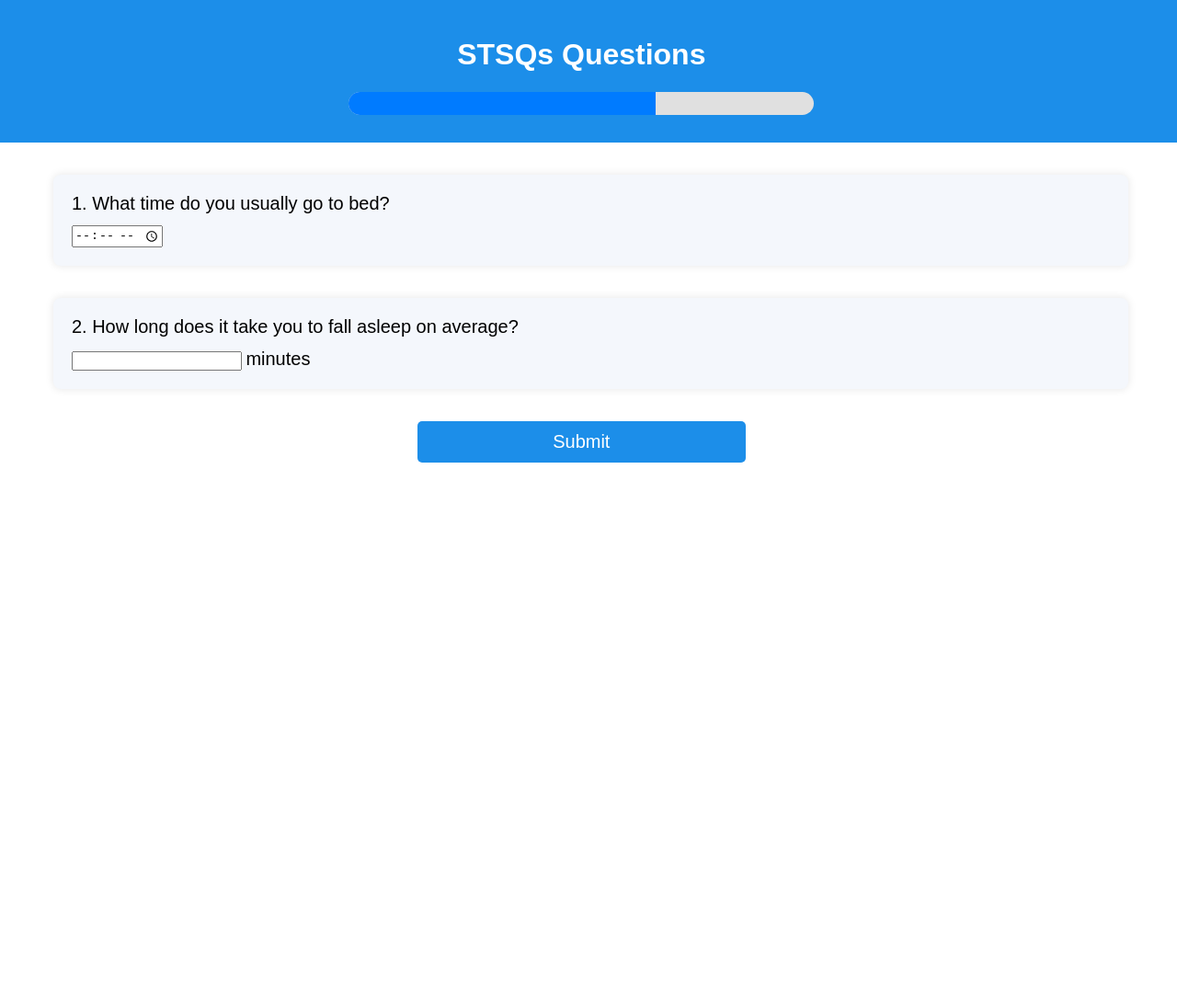
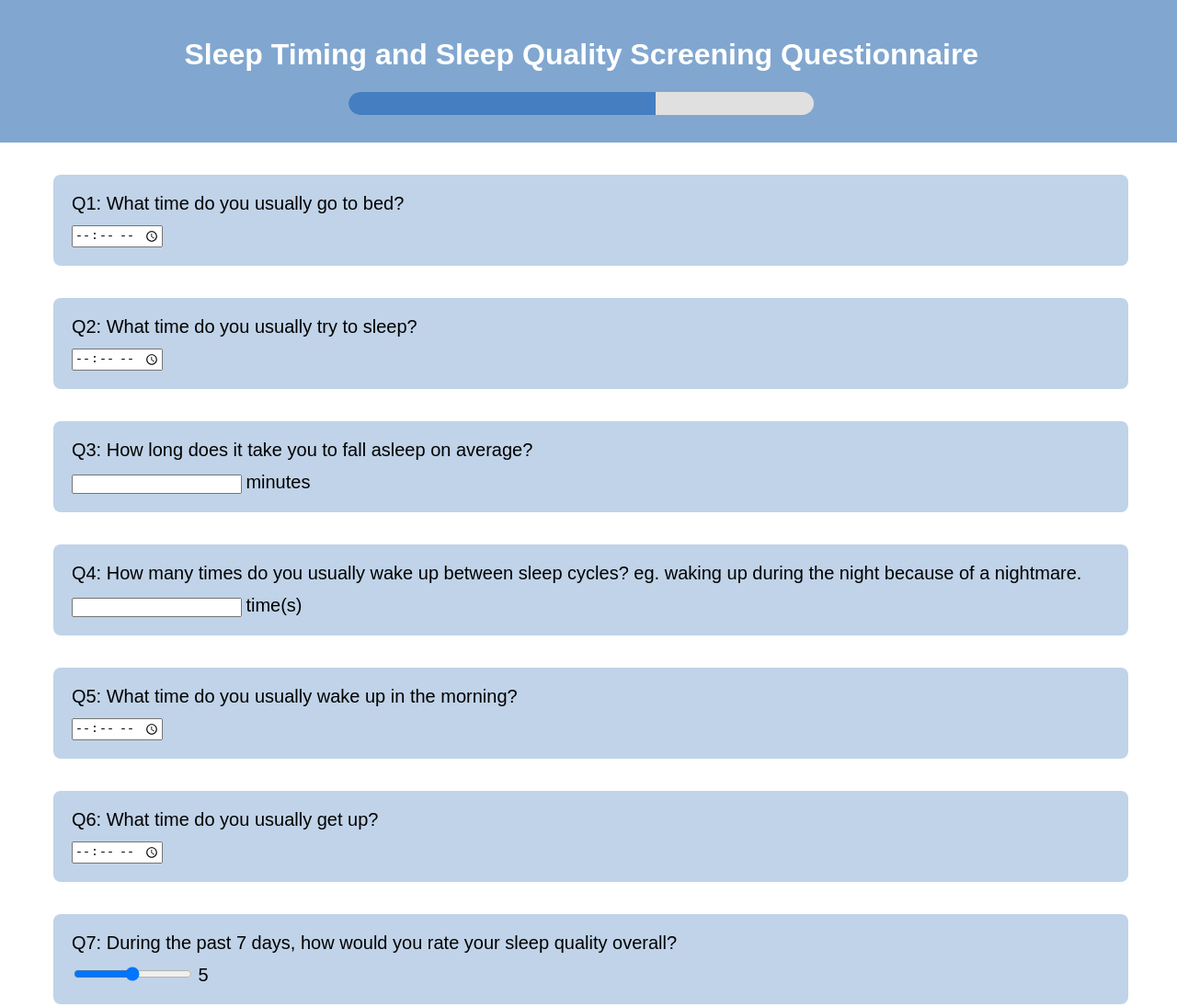
Before and after one commit to Chhoungchhav/Depression-Test, a plain HTML site: page page2.html in a window 1280 px wide. Shown: the top 1095 px of the page at 92% size. Before the commit the page ends 800 px from the top, so only its background shows below. Drawn offline with Linux system fonts and the light colour scheme.

Commit message:
Add files via upload

```diff
--- a/page2.html
+++ b/page2.html
@@ -8,7 +8,7 @@
 </head>
 <body>
     <header>
-        <h1>STSQs Questions</h1>
+        <h1>Sleep Timing and Sleep Quality Screening Questionnaire</h1>
         <div class="progress-bar">
             <div class="progress-2"></div>
         </div>
@@ -16,14 +16,41 @@
     <form id="surveyForm2" action="result.html" method="GET" onsubmit="return calculateFinalScore()">
 
         <div class="container">
-            <p>1. What time do you usually go to bed?</p>
-            <input type="time" name="q3" required>
+            <p>Q1: What time do you usually go to bed?</p>
+            <input type="time" name="q1" required>
         </div>
 
         <div class="container">
-            <p>2. How long does it take you to fall asleep on average?</p>
-            <input type="number" name="q2" min="0" step="1" required>
+            <p>Q2: What time do you usually try to sleep?</p>
+            <input type="time" name="q2" required>
+        </div>
+
+        <div class="container">
+            <p>Q3: How long does it take you to fall asleep on average?</p>
+            <input type="number" name="q3" min="0" step="1" required>
             <span>minutes</span>
+        </div>
+
+        <div class="container">
+            <p>Q4:  How many times do you usually wake up between sleep cycles? eg. waking up during the night because of a nightmare.</p>
+            <input type="number" name="q4" min="0" step="1" required>
+            <span>time(s)</span>
+        </div>
+
+        <div class="container">
+            <p>Q5:  What time do you usually wake up in the morning?</p>
+            <input type="time" name="q5" required>
+        </div>
+
+        <div class="container">
+            <p>Q6:  What time do you usually get up?</p>
+            <input type="time" name="q6" required>
+        </div>
+
+        <div class="container">
+            <p>Q7:  During the past 7 days, how would you rate your sleep quality overall?</p>
+            <input type="range" name="q7" min="0" max="10" step="1">
+            <span id="satisfactionValue">5</span>
         </div>
         <button type="submit">Submit</button>
     </form>
--- a/styles.css
+++ b/styles.css
@@ -11,7 +11,7 @@ body {
 }
 
 header {
-    background-color: #1C8EE9;
+    background-color: #6291C5cc;
     color: white;
     width: 100%;
     padding: 20px;
@@ -19,14 +19,13 @@ header {
 }
 
 .container {
-    background: #F4F7FC;
+    background: #6291C566;
     margin-left: 20px;
     margin-right: 20px;
     margin-top: 35px;
     margin-bottom: 35px;
     padding: 20px;
     border-radius: 8px;
-    box-shadow: 0 0 10px rgba(0, 0, 0, 0.1);
     width: 95%;
 }
 
@@ -55,7 +54,7 @@ label {
 }
 
 button {
-    background-color: #1C8EE9;
+    background-color: #6D7CB4BF;
     height: 45px;
     font-size: 20px;
     color: white;
@@ -69,18 +68,20 @@ button {
 }
 
 button:hover {
-    background-color: #1C8EE9;
+    background-color: #6D7CB4;
 }
 
 .start-button{
     display: block;
-    background-color: #1C8EE9;
+    background-color: #6D7CB4;
     color: white;
     padding: 10px 20px;
     border: none;
     border-radius: 5px;
     text-align: center;
-    width: 98.4%;
+    width: 15%;
+    display: block;
+    margin: 0 auto;
     text-decoration: none;
 }
 
@@ -115,11 +116,21 @@ button:hover {
 .progress-1 {
     height: 25px;
     width: 33%;
-    background-color: #007bff;
+    background-color: #457EC1;
 }
 
 .progress-2 {
     height: 25px;
     width: 66%;
-    background-color: #007bff;
+    background-color: #457EC1;
 }
+.progress-3 {
+    height: 25px;
+    width: 100%;
+    background-color: #457EC1;
+}
+
+
+#result-img {
+    margin-top: 40px;
+}
```
Also changed, not shown: index.html (+8 -7 lines), result.html (+7 -2 lines), home-img.jpg (added), result-img.jpg (added), script.js (line endings or trailing spaces).
